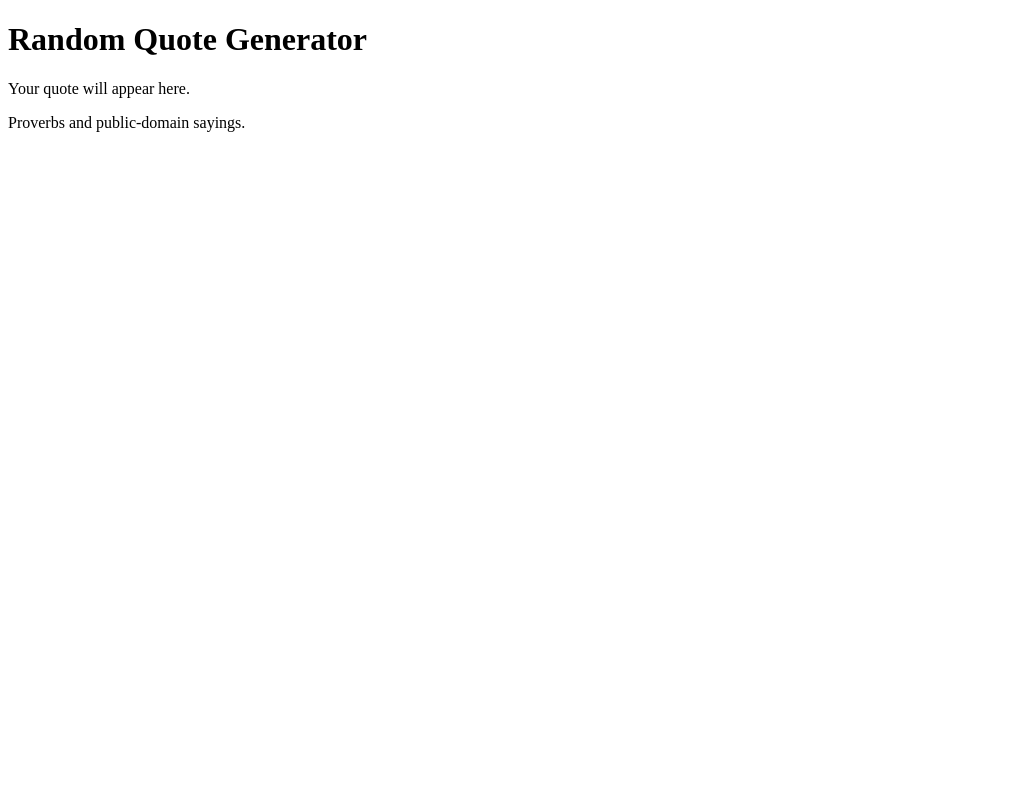
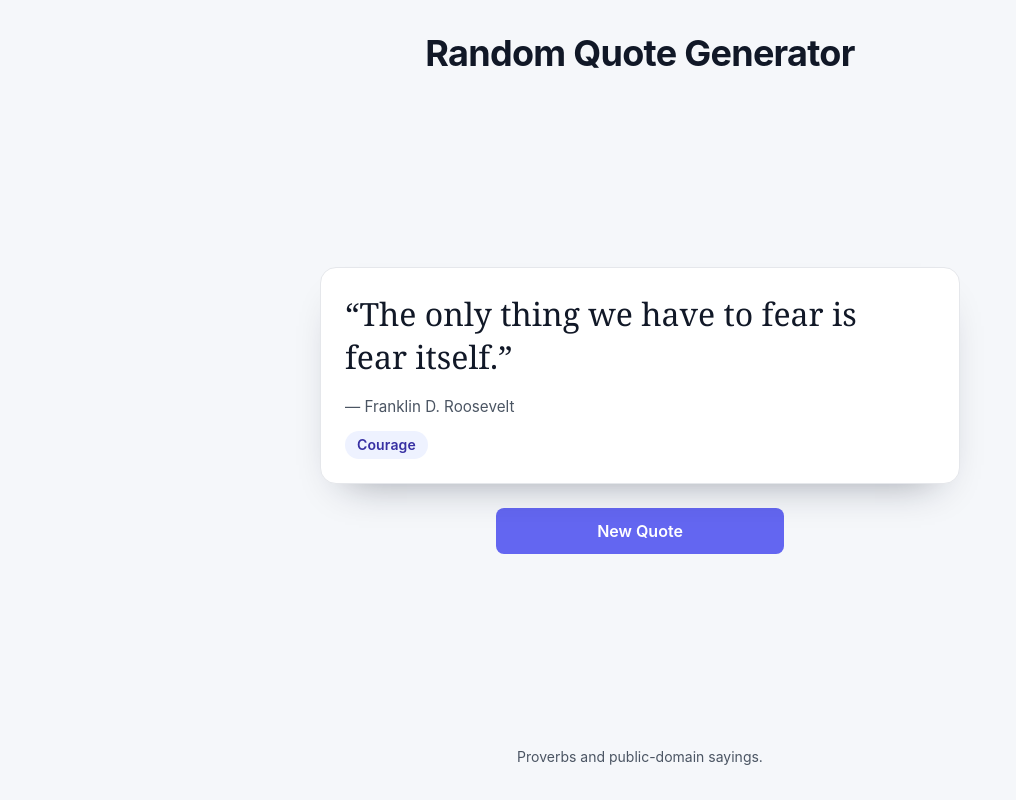
Before and after one commit to pratikshakalbhor/random-quote-generator, a React (Vite) app: page / in a window 1280 px wide. Shown: the whole page, without its empty margins (0-1016 px from the left). Built offline with nearby package versions, Linux system fonts and the light colour scheme; the HTML template or start-up script is replaced by a standard one.

Commit message:
feat(ui): render random quote card with new quote button

```diff
--- a/src/App.jsx
+++ b/src/App.jsx
@@ -1,12 +1,37 @@
+import { useState } from 'react'
+import quotes from './data/quotes.json'
+import QuoteCard from './components/QuoteCard.jsx'
+import { pickRandom } from './utils/pickRandom.js'
+import './styles/global.css'
+
 function App() {
+  const [quote, setQuote] = useState(() => pickRandom(quotes))
+
+  const handleNewQuote = () => {
+    setQuote((previousQuote) => pickRandom(quotes, previousQuote))
+  }
+
   return (
     <div className="app">
       <header className="app__header">
         <h1>Random Quote Generator</h1>
       </header>
+
       <main className="app__main">
-        <p>Your quote will appear here.</p>
+        <section
+          className="quote-region"
+          aria-live="polite"
+          aria-atomic="true"
+          aria-label="Random quote"
+        >
+          <QuoteCard quote={quote} />
+        </section>
+
+        <button type="button" className="btn" onClick={handleNewQuote}>
+          New Quote
+        </button>
       </main>
+
       <footer className="app__footer">
         <p>Proverbs and public-domain sayings.</p>
       </footer>
--- /dev/null
+++ b/src/components/QuoteCard.jsx
@@ -0,0 +1,21 @@
+function QuoteCard({ quote }) {
+  if (!quote) return null
+
+  const rawAuthor = quote.author
+  const isUnknown = rawAuthor === null || rawAuthor === undefined || String(rawAuthor).trim() === ''
+  const author = isUnknown ? 'Unknown author' : String(rawAuthor).trim()
+
+  return (
+    <article className="quote-card">
+      <blockquote className="quote-card__quote">
+        <p>{quote.text}</p>
+      </blockquote>
+      <footer className="quote-card__footer">
+        <p className="quote-card__author">— {author}</p>
+        <span className="genre-chip">{quote.genre}</span>
+      </footer>
+    </article>
+  )
+}
+
+export default QuoteCard
--- a/src/styles/global.css
+++ b/src/styles/global.css
@@ -140,3 +140,166 @@ html {
 .app__footer p {
   margin: 0;
 }
+
+/* =============================================================
+   Quote region (aria-live)
+   ============================================================= */
+.quote-region {
+  display: flex;
+  align-items: center;
+  justify-content: center;
+  width: 100%;
+}
+
+/* =============================================================
+   Quote card
+   ============================================================= */
+.quote-card {
+  position: relative;
+  display: flex;
+  flex-direction: column;
+  gap: var(--space-4);
+  width: 100%;
+  max-width: var(--container-max-width);
+  min-width: 0;
+  margin: 0;
+  padding: var(--space-6);
+  background: var(--color-surface);
+  border: 1px solid var(--color-surface-border);
+  border-radius: var(--radius-xl);
+  box-shadow: 0 20px 40px -25px rgba(15, 23, 42, 0.45);
+  overflow-wrap: break-word;
+}
+
+@media (prefers-color-scheme: dark) {
+  .quote-card {
+    box-shadow: 0 20px 40px -25px rgba(0, 0, 0, 0.7);
+  }
+}
+
+.quote-card__quote {
+  margin: 0;
+  padding: 0;
+}
+
+.quote-card__quote p {
+  margin: 0;
+  font-family: var(--font-family-quote);
+  font-size: clamp(1.25rem, 0.95rem + 3vw, 2rem);
+  line-height: 1.35;
+  color: var(--color-text);
+  text-wrap: pretty;
+  quotes: "\201C" "\201D" "\2018" "\2019";
+}
+
+.quote-card__quote p::before {
+  content: open-quote;
+}
+
+.quote-card__quote p::after {
+  content: close-quote;
+}
+
+.quote-card__footer {
+  display: flex;
+  flex-direction: column;
+  align-items: flex-start;
+  gap: var(--space-3);
+}
+
+.quote-card__author {
+  margin: 0;
+  font-size: 0.95rem;
+  color: var(--color-text-muted);
+}
+
+/* =============================================================
+   Genre chip
+   ============================================================= */
+.genre-chip {
+  display: inline-flex;
+  align-items: center;
+  justify-content: center;
+  padding: 0.25rem 0.75rem;
+  font-size: 0.875rem;
+  font-weight: 600;
+  line-height: 1.4;
+  letter-spacing: 0.01em;
+  color: var(--color-chip-text);
+  background: var(--color-chip-bg);
+  border-radius: 9999px;
+  user-select: none;
+}
+
+/* =============================================================
+   Buttons
+   ============================================================= */
+.btn {
+  display: inline-flex;
+  align-items: center;
+  justify-content: center;
+  width: 100%;
+  max-width: min(100%, 18rem);
+  min-height: 44px;
+  padding: 0.625rem 1.75rem;
+  font-family: inherit;
+  font-size: 1rem;
+  font-weight: 600;
+  line-height: 1.5;
+  color: var(--color-accent-contrast);
+  background: var(--color-accent);
+  border: 1px solid transparent;
+  border-radius: var(--radius-md);
+  cursor: pointer;
+}
+
+.btn--secondary {
+  color: var(--color-accent);
+  background: transparent;
+  border-color: var(--color-surface-border);
+}
+
+/* =============================================================
+   Responsive: 320px -> desktop
+   ============================================================= */
+
+/* Compact phones */
+@media (max-width: 360px) {
+  .app {
+    gap: var(--space-5);
+    padding-inline: var(--space-3);
+  }
+
+  .quote-card {
+    padding: var(--space-4);
+    border-radius: var(--radius-lg);
+  }
+}
+
+/* Tablets and up */
+@media (min-width: 48rem) {
+  :root {
+    --app-padding-block: var(--space-8);
+  }
+}
+
+/* Short landscape viewports (phones held sideways) */
+@media (max-height: 26rem) and (orientation: landscape) {
+  .app {
+    gap: var(--space-4);
+    padding-block: var(--space-4);
+  }
+
+  .app__header h1 {
+    font-size: clamp(1.25rem, 0.8rem + 2vw, 1.75rem);
+  }
+
+  .quote-card {
+    gap: var(--space-3);
+    padding: var(--space-4);
+  }
+
+  .quote-card__quote p {
+    font-size: clamp(1.1rem, 0.8rem + 2vw, 1.5rem);
+  }
+}
```
